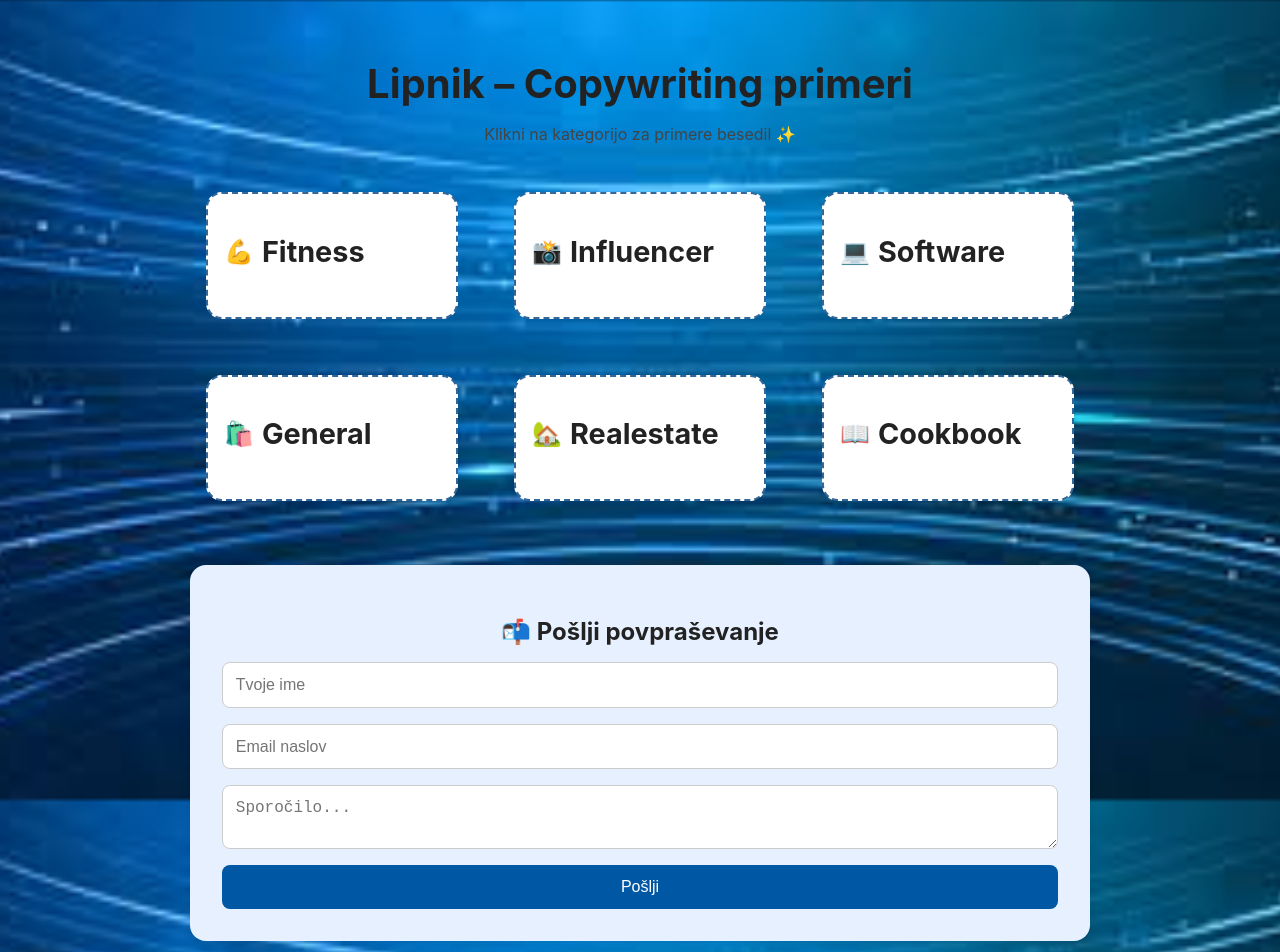
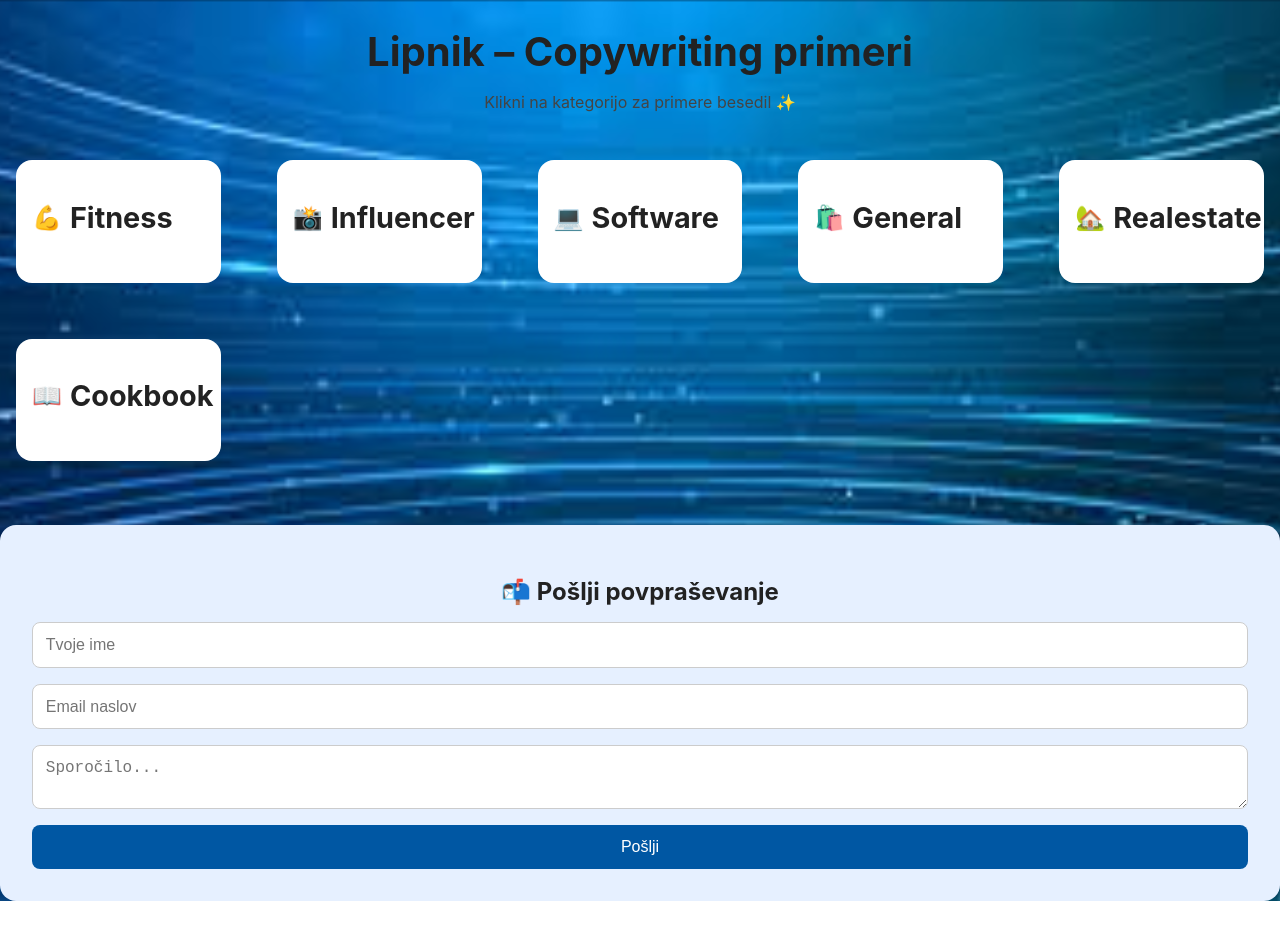
Before and after one commit to Lipnoxy/mycopywriting, a Next.js app: page / in a window 1280 px wide. Shown: the top 952 px of the page. After the commit the page ends 901 px from the top, so only its background shows below. Built offline with nearby package versions, Linux system fonts and the light colour scheme.

Commit message:
Update globals.css

```diff
--- a/styles/globals.css
+++ b/styles/globals.css
@@ -11,10 +11,17 @@ body {
 
 
 .page-container {
-  padding: 2rem;
-  max-width: 900px;
-  margin: 0 auto;
+  background: transparent;
 }
+
+.card {
+  background: rgba(255, 255, 255, 0.8); /* prosojno belo */
+}
+
+.contact-form {
+  background: rgba(255, 255, 255, 0.85); /* rahlo prosojno */
+}
+
 
 .title {
   font-size: 2.5rem;
@@ -33,16 +40,6 @@ body {
   display: grid;
   grid-template-columns: repeat(auto-fit, minmax(220px, 1fr));
   gap: 1.5rem;
-}
-
-.card {
-  background: white;
-  border-radius: 1rem;
-  padding: 1rem;
-  box-shadow: 0 4px 12px rgba(0, 0, 0, 0.05);
-  cursor: pointer;
-  transition: transform 0.2s ease;
-  border: 2px dashed #336699;
 }
 
 .card:hover {
@@ -79,14 +76,6 @@ pre {
   white-space: pre-wrap;
   font-size: 0.9rem;
   margin: 0.5rem 0 0 0;
-}
-
-.contact-form {
-  margin-top: 4rem;
-  background: white;
-  border-radius: 1rem;
-  padding: 2rem;
-  box-shadow: 0 4px 12px rgba(0, 0, 0, 0.1);
 }
 
 .contact-form h2 {
```
